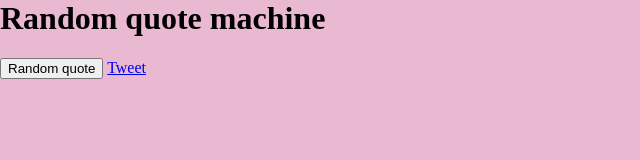
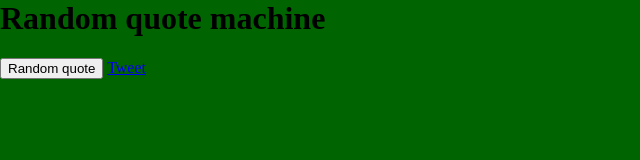
Before and after one commit to djrokita/Quotes, a plain HTML site: page index.html in a window 1280 px wide. Shown: the whole page, without its empty margins (0-640 px from the left). Drawn offline with nearby package versions, Linux system fonts and the light colour scheme; no server answers; some icons are missing.

Commit message:
Changed background color

```diff
--- a/style.css
+++ b/style.css
@@ -1,4 +1,4 @@
 body {
-	background: #e8b9d1;
+	background: darkgreen;
 	margin: 0;
 }
```
